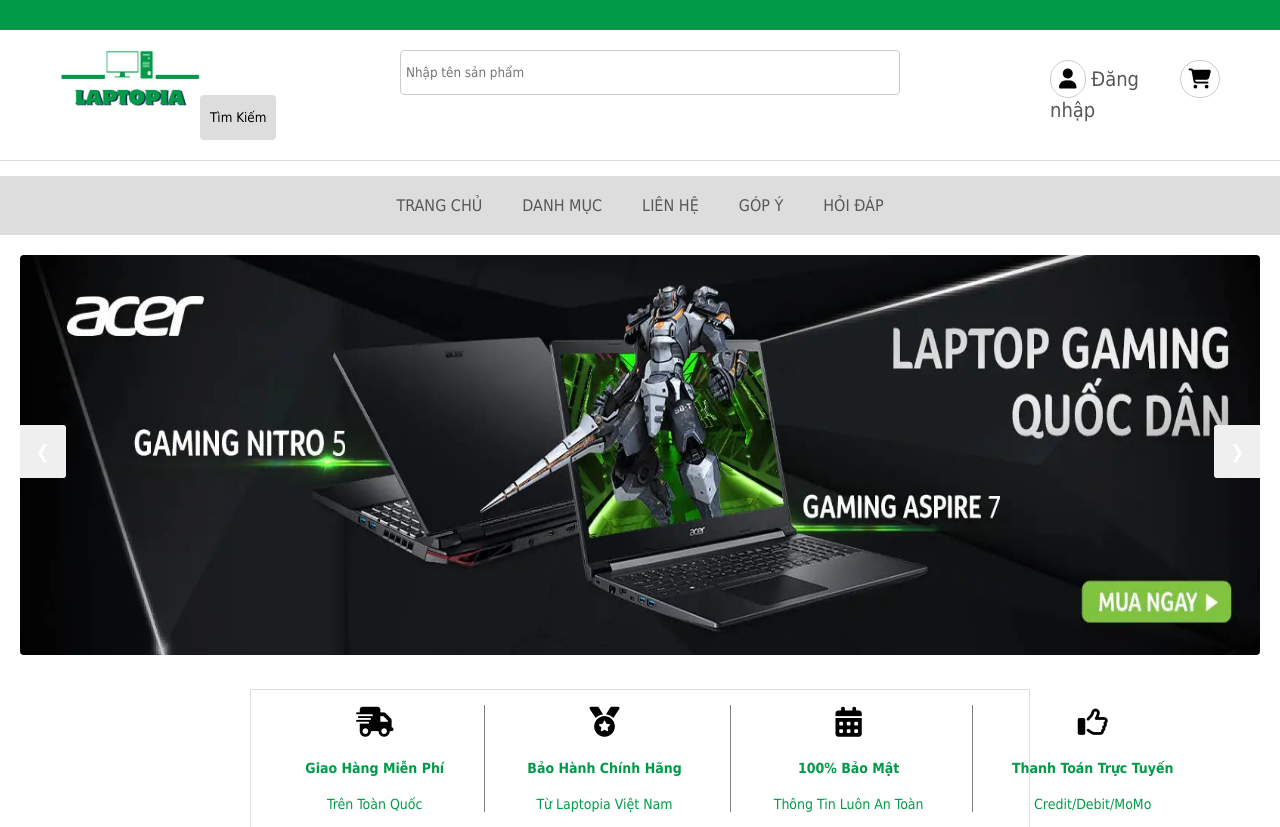
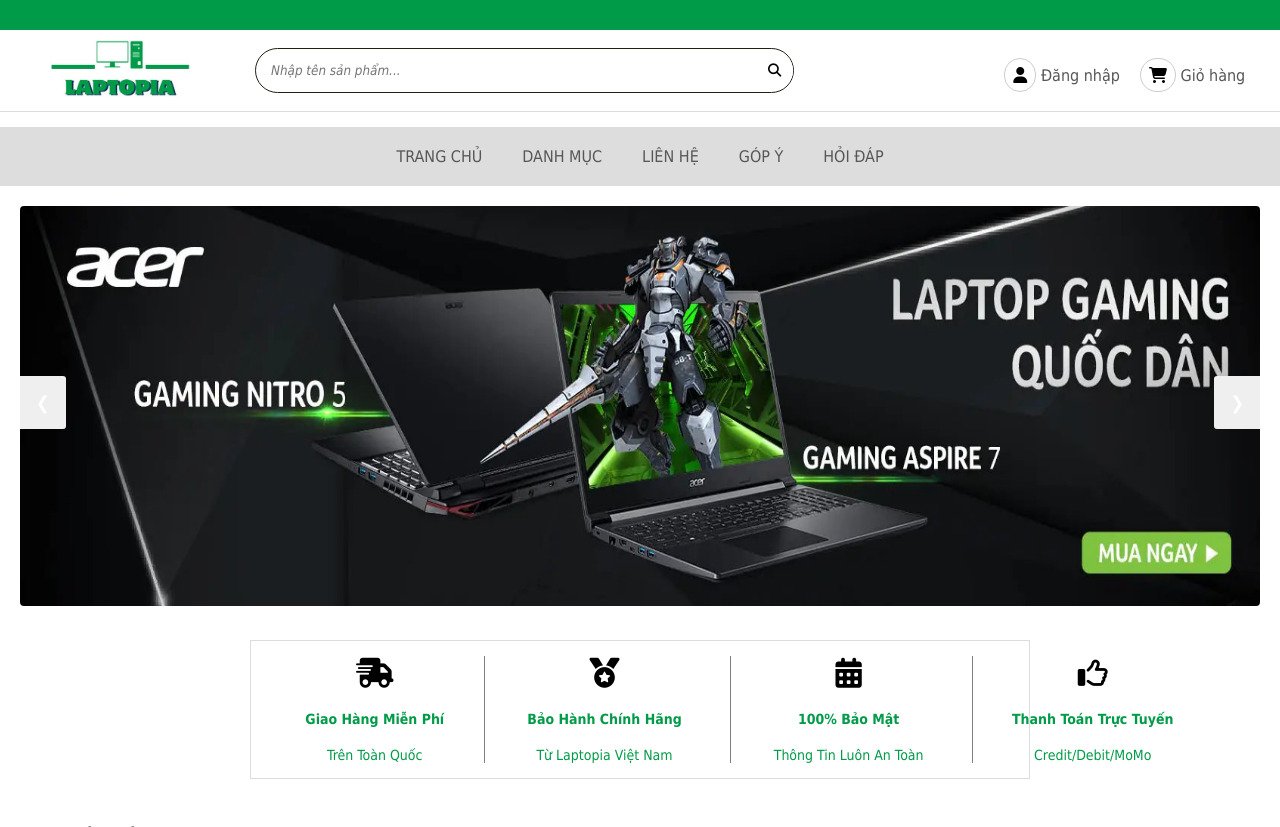
Before and after one commit to duchuy112233/Du_An_1, a PHP site: page / in a window 1280 px wide. Shown: the top 827 px of the page. Run offline with PHP 8.4, Linux system fonts and the light colour scheme; data that the repository does not hold is empty.

Commit message:
tai khoan
dn

```diff
--- a/css/view.css
+++ b/css/view.css
@@ -10,63 +10,90 @@
    margin: 0 auto;
 }
 /* header */
-.top-header{
+.top-header {
     height: 30px;
     background-color: #009B48;
 }
+
 .bottom-header {
     border-bottom: 1px solid gainsboro;
-    padding: 20px 60px;
-    font-size: 20px;
+    padding: 10px 25px 10px 50px;
     margin-bottom: 15px;
     display: flex;
+    justify-content: space-between;
+    align-items: center;
 }
 
 .bottom-header img {
     width: 140px;
 }
-.timkiem-header{
+
+.timkiem-header {
+    display: flex;
+}
+
+.search-box {
+    border: 1px solid #202114;
+    margin-left: 5px;
     display: flex;
     justify-content: space-between;
+    align-items: center;
+    border-radius: 30px;
+    height: 45px;
+    margin-right: 210px;
+    margin-left: -1000px;
 }
-.timkiem input[type="text"]{
-    height: 45px;
-    width: 500px;
-    border: 1px solid #cccccc;
-    border-radius: 4px;
-    margin-left: 200px;
-    padding-left: 5px;
+
+.search-box input[type="text"] {
     outline: none;
+    border: none;
+    background: none;
+    padding: 10px 15px;
+    min-width: 500px;
+    font-style: italic;
 }
-.timkiem input[type="submit"]{
-    height: 45px;
+
+.search-box .search-btn {
+    background-color: #fff;
     border: none;
-    background-color: #dddddd;
-    border-radius: 4px;
-    padding: 0px 10px;
+    padding: 12px;
     cursor: pointer;
+    border-radius: 50%;
 }
-.timkiem input[type="submit"]:hover{
-background-color: #cccccc;
-}
+
 /* dangky/dangnhap phần header */
 .form-menu {
     margin-top: 10px;
-    margin-left: 150px;
     display: flex;
+    justify-content: space-between;
     gap: 20px;
 }
-.form-menu a{
+
+.form-menu a {
     text-decoration: none;
     color: #575757;
 }
-.form-menu a i{
+
+.form-menu a i {
     border-radius: 30px;
     border: 1px solid #cccccc;
     padding: 8px;
 }
-.form-menu a:hover i{
+
+.form-menu a:hover i {
     background-color: #cccccc;
+}
+
+.form-menu .dn-header li {
+    list-style-type: none;
+}
+
+.header-tk a {
+    color: #575757;
+}
+
+.header-tk a:hover {
+    color: #17d570;
 }
 /* MENU */
 .menu {
--- a/view/header.php
+++ b/view/header.php
@@ -7,69 +7,56 @@
     <title>Dự án 01</title>
     <link rel="stylesheet" href="https://cdnjs.cloudflare.com/ajax/libs/font-awesome/6.4.0/css/all.min.css" />
     <link rel="stylesheet" href="../css/view.css">
+    <style>
+        .nav-item {
+            list-style: none;
+        }
+
+        .header-tk a {
+            font-size: 16px;
+            color: black;
+        }
+
+        .header-tk a:hover {
+
+            color: red;
+        }
+    </style>
 </head>
-
 <body>
     <div class="container">
         <div class="top-header"></div>
         <div class="bottom-header">
             <a href="index.php"><img src="../image/logoweb.jpg"></a>
             <div class="timkiem-header">
-                <form class="timkiem" method="post" action="index.php?act=sanpham">
-                    <input type="text" name="kyw" class="form-control" placeholder="Nhập tên sản phẩm" />
-                    <input type="submit" name="timkiem" value="Tìm Kiếm">
-                    <style>
-                        .nav-item {
-                            list-style: none;
-                        }
-                        .header-tk a{
-                            font-size: 16px;
-                            color: black;
-                        }
-                        .header-tk a:hover{
-
-                            color: red;
-                        }
-                    </style>
+                <form class="search-box" method="post" action="#">
+                    <input type="text" name="kyw" placeholder="Nhập tên sản phẩm...">
+                    <button type="submit" class="search-btn"><i class="fa-solid fa-magnifying-glass" style="color: #000000;"></i></button>
                 </form>
                 <div class="form-menu">
-                    <div>
-                        <?php
-
-
-                        if (isset($_POST['dangnhap']) && $_POST['dangnhap']) {
-                            $user = $_POST['user'];
-                            $pass = $_POST['pass'];
-                        } else {
-                            if (isset($_SESSION['user'])) {
-                                echo '<div>';
-                                echo ' <li class="nav-item">
-                                <a href="index.php?act=dn"><i class="fa-solid fa-user"></i>
-                                <ul class = "submenu" >
-
-                                    <li class="header-tk"> <a  href="#">Quên mật khẩu </a></li>
-                                    <li class="header-tk"> <a  href="#">Cập nhật tài khoản </a></li>
-                                    <li class="header-tk"> <a  href="../admin/index.php">Đăng nhập vào ADMIN</a></li>
-
+                    <div class="dn-header">
+                        <?php if (isset($_SESSION['user'])) { ?>
+                            <li class="nav-item"><a href="index.php?act=dangnhap"><i class="fa-solid fa-user" style="color: #000000;"></i> <?php echo $_SESSION['user']['user'] ?> </i></a>
+                                <ul class="submenu">
+                                    <li class="header-tk"> <a href="#">Quên mật khẩu </a></li>
+                                    <li class="header-tk"> <a href="#">Cập nhật tài khoản </a></li>
+                                    <?php if ($_SESSION['user']['role'] == 1) { ?>
+                                        <li class="header-tk"> <a href="../admin/index.php">Đăng nhập vào ADMIN</a></li>
+                                    <?php } ?>
+                                    <li class="header-tk"> <a href="index.php?act=dangxuat">Đăng xuất</a></li>
                                 </ul>
-
-
-                                </a> </li>';
-                                echo '</div>';
-                            } else {
-                                echo '<div >';
-                                echo '<a href="index.php?act=dn"><i class="fa-solid fa-user" style="color: #000000;"></i> Đăng nhập </i></a>';
-                                echo '</div>';
-                            }
-                        }
-                        ?>
+                            </li>
+                        <?php } else { ?>
+                            <a href="index.php?act=dangnhap"><i class="fa-solid fa-user" style="color: #000000;"></i> Đăng nhập </i></a>
+                        <?php } ?>
                     </div>
                     <div class="giohang-icon">
-                        <a href="index.php?act=addtocart"> <i class="fa-solid fa-cart-shopping" style="color: #000000;"></i></a>
+                        <a href="index.php?act=addtocart"> <i class="fa-solid fa-cart-shopping" style="color: #000000;"></i> Giỏ hàng </a>
                     </div>
                 </div>
             </div>
         </div>
+
 
         <div class="menu">
             <ul class="menu-row">
```
Lines whose indentation alone changed are shown as unchanged.
